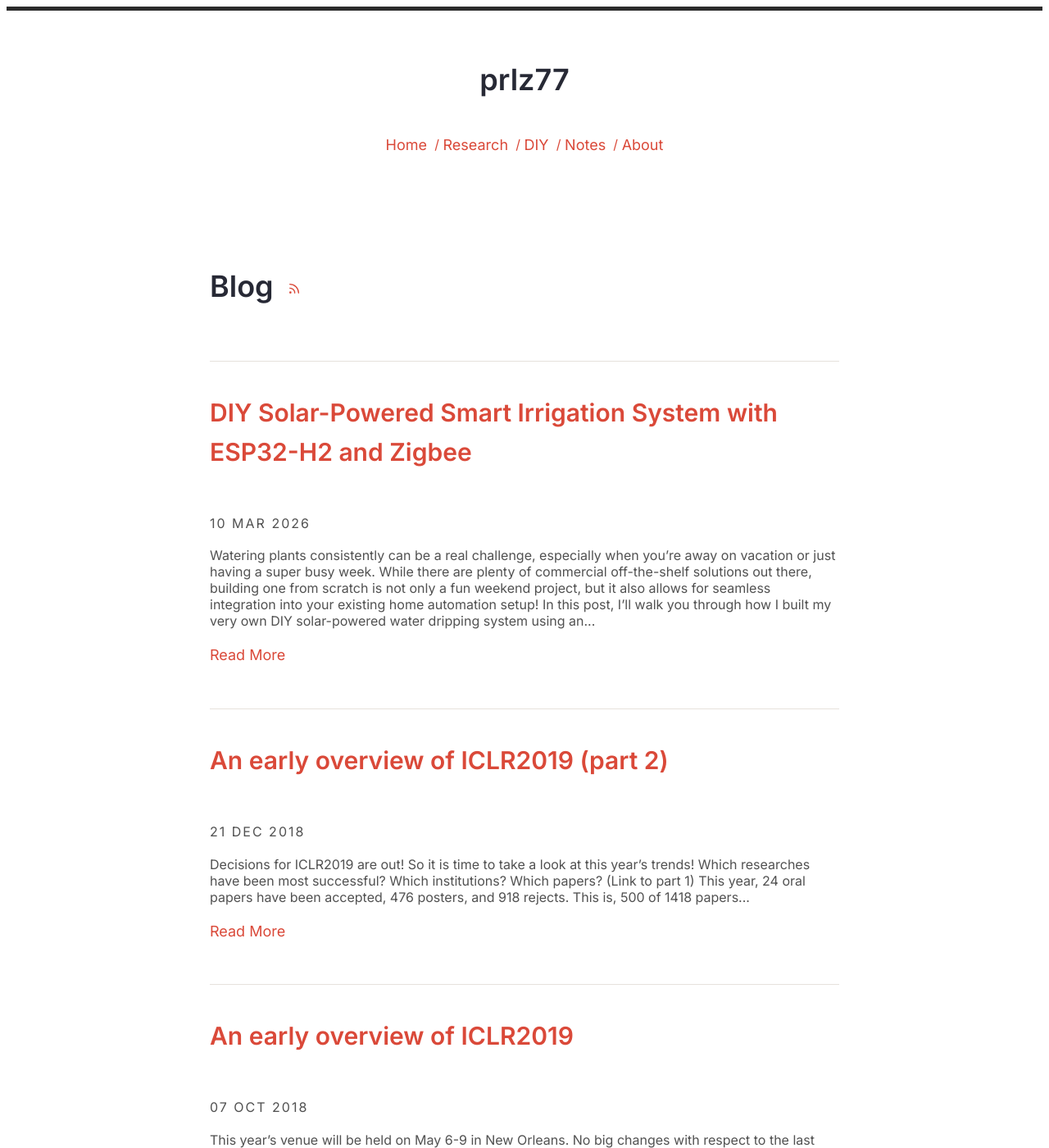
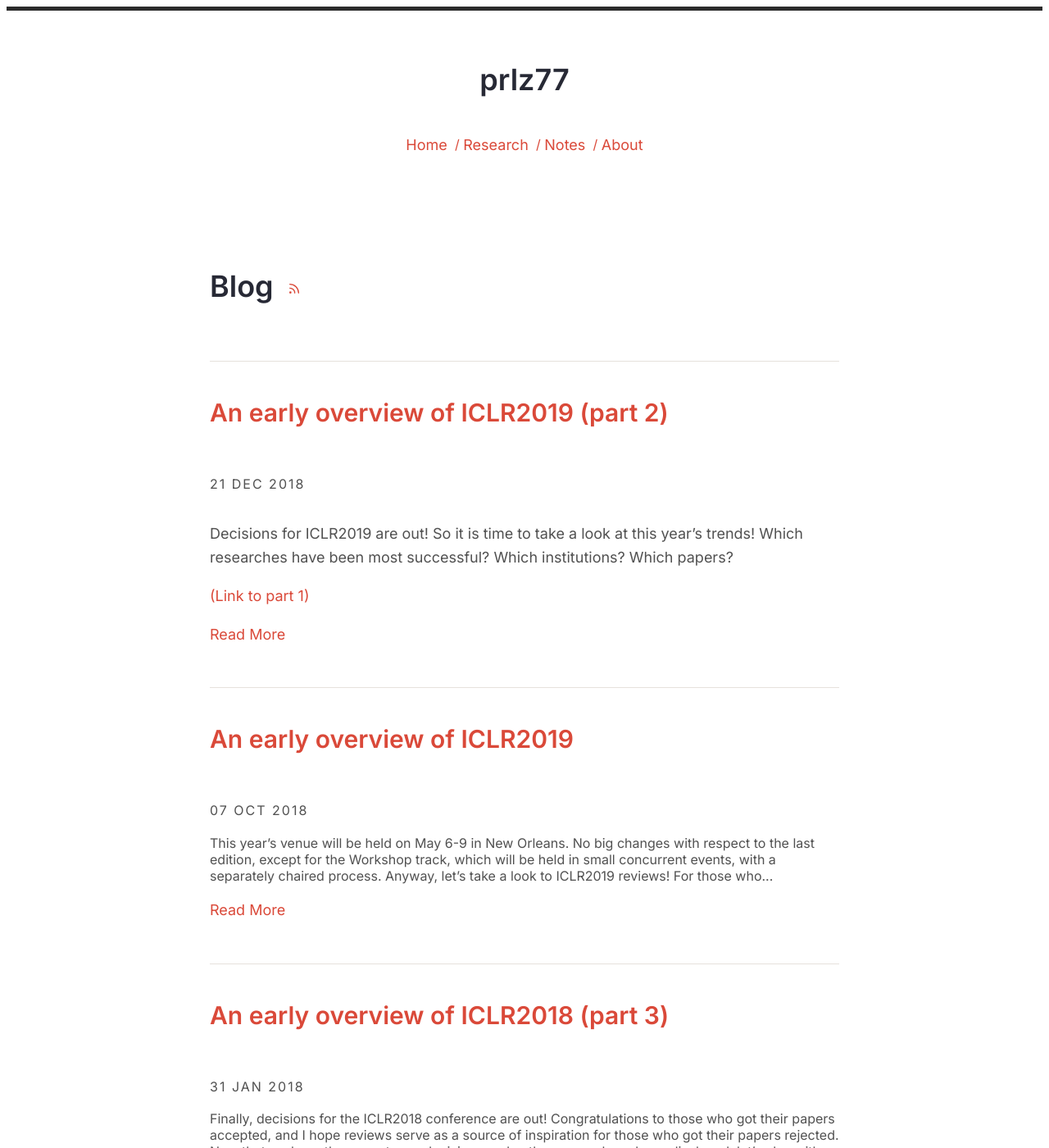
Before and after one commit to prlz77/prlz77.github.io, a Jekyll site: the page built from blog.html, in a window 1280 px wide and 1400 px high. Shown: the whole window at 82% size. Built offline with Jekyll 4.4.1, drawn with Linux system fonts in a browser that asks for light colours.

Commit message:
Hide DIY page and posts (published: false)

```diff
--- a/_diy/2026-03-10-diy-water-dripping.markdown
+++ b/_diy/2026-03-10-diy-water-dripping.markdown
@@ -7,6 +7,7 @@
 categories:
 - diy
 is_blog: true
+published: false  # HIDDEN – remove this line to restore this post
 ---
 
 Watering plants consistently can be a real challenge, especially when you're away on vacation or just having a super busy week. While there are plenty of commercial off-the-shelf solutions out there, building one from scratch is not only a fun weekend project, but it also allows for seamless integration into your existing home automation setup!
--- a/_includes/header-links.html
+++ b/_includes/header-links.html
@@ -14,7 +14,8 @@
 {% endif %}
 
 {% assign is_blog_category = false %}
-{% if page.url contains '/research' or page.url contains '/diy' or page.url contains '/notes' or page.is_blog == true or
+{% if page.url contains '/research' or page.url contains '/notes' or page.is_blog == true or
+<!-- HIDDEN: add "page.url contains '/diy' or" here to restore DIY in category detection -->
 page.url contains '/blog/' %}
 {% if is_blog_index == false %}
 {% assign is_blog_category = true %}
--- a/diy.html
+++ b/diy.html
@@ -2,6 +2,7 @@
 layout: default
 title: DIY Projects
 is_blog: true
+published: false  # HIDDEN – remove this line to restore the DIY page
 ---
 <div class="page-content wc-container">
     <div class="post">
```
Also changed, not shown: other parts of _includes/header-links.html (+4 -0 lines).
